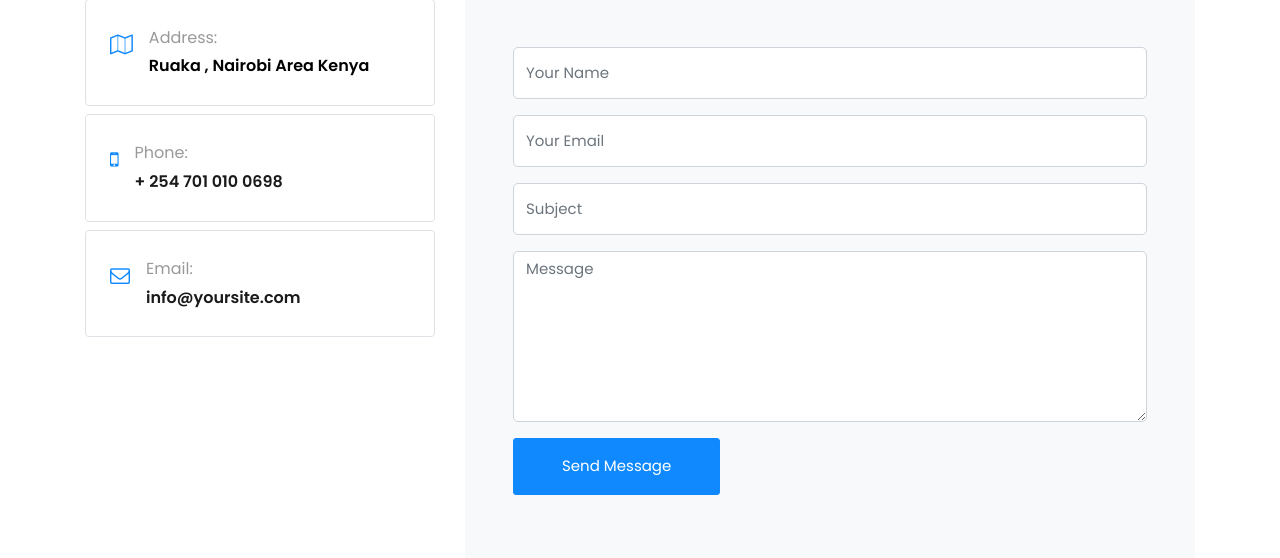
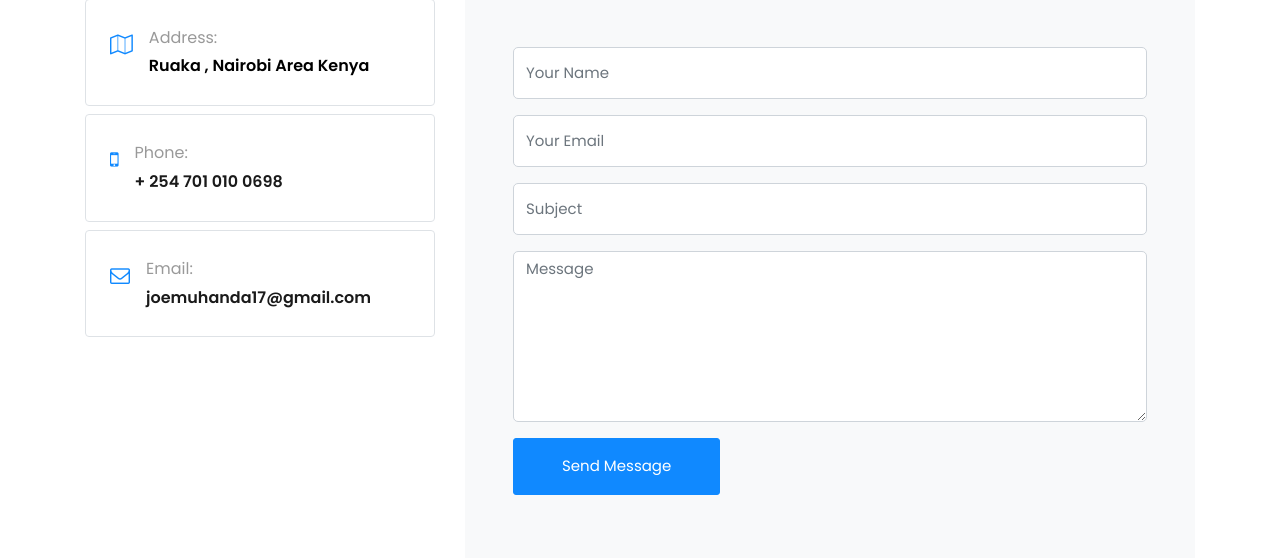
Before and after one commit to JoeMuhanda/Bus-booking-system-mpesa-payment, a Django app: page /ContactUs/ in a window 1280 px wide. Shown: the part 406-964 px from the top of the page. Run offline with Django 4.2, Linux system fonts and the light colour scheme; parts of the project's set-up code (start-up, migrations or seed data) failed here and were passed over; some libraries are stand-ins or nearby versions; some web fonts are replaced.

Commit message:
Update contact.html

```diff
--- a/templates/contact.html
+++ b/templates/contact.html
@@ -43,7 +43,7 @@
                                 <div class="icon mr-3">
                                     <span class="icon-envelope-o"></span>
                                 </div>
-                                <p><span>Email:</span> <a href="mailto:info@yoursite.com">info@yoursite.com</a></p>
+                                <p><span>Email:</span> <a href="mailto:info@yoursite.com">joemuhanda17@gmail.com</a></p>
                             </div>
                         </div>
                     </div>
```
